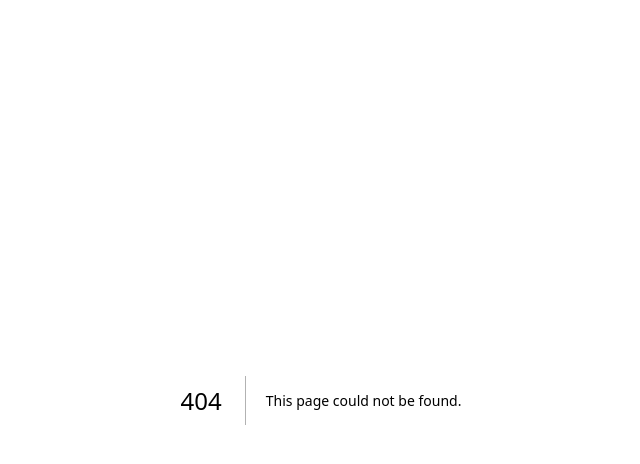
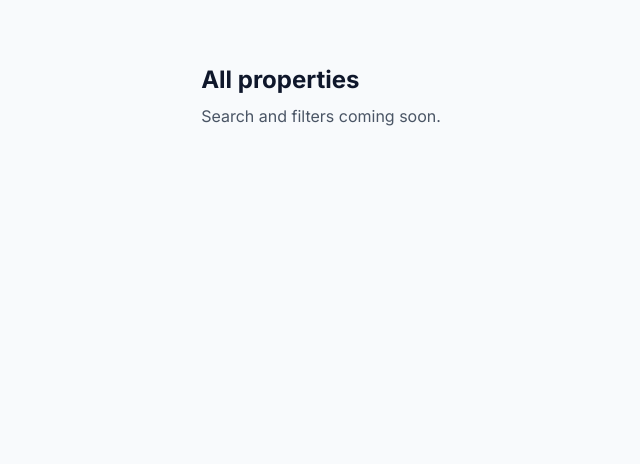
Before and after one commit to radcrew/real-estate-consultant, a Next.js app in the folder frontend/: page /listings in a window 1280 px wide. Before the commit this address had no page. Shown: the top 464 px of the page, without its empty margins (319-959 px from the left). Built offline with nearby package versions, Linux system fonts and the light colour scheme.

Commit message:
feat: add browse all properties button

```diff
--- /dev/null
+++ b/frontend/app/listings/page.tsx
@@ -0,0 +1,8 @@
+const ListingsIndexPage = () => (
+  <div className="mx-auto max-w-screen-xl px-4 py-16">
+    <h1 className="text-2xl font-bold text-foreground">All properties</h1>
+    <p className="mt-2 text-muted-foreground">Search and filters coming soon.</p>
+  </div>
+)
+
+export default ListingsIndexPage
--- a/frontend/components/landing/featured-listings.tsx
+++ b/frontend/components/landing/featured-listings.tsx
@@ -1,9 +1,11 @@
 import Image from "next/image";
 import Link from "next/link";
+import { Search } from "lucide-react";
 
 import type { FeaturedListing } from "@/constants";
 import { FEATURED_LISTINGS } from "@/constants";
-
+import { buttonVariants } from "@/components/ui/button";
+import { cn } from "@/lib/utils";
 const SECTION =
   "border-b border-border/60 bg-muted/30 px-4 py-14 sm:py-16";
 
@@ -14,6 +16,11 @@ const TITLE =
 
 const GRID =
   "mt-10 grid grid-cols-1 gap-6 sm:grid-cols-2 sm:gap-7 lg:grid-cols-3 lg:gap-8";
+
+const BROWSE_ROW = "mt-10 flex justify-center sm:mt-12";
+
+const BROWSE_BUTTON =
+  "inline-flex items-center gap-2 px-6 font-semibold shadow-none";
 
 const ListingCard = ({ listing }: { listing: FeaturedListing }) => (
   <Link
@@ -71,6 +78,19 @@ export const FeaturedListings = () => (
           <ListingCard key={listing.id} listing={listing} />
         ))}
       </div>
+
+      <div className={BROWSE_ROW}>
+        <Link
+          href="/listings"
+          className={cn(
+            buttonVariants({ variant: "outline", size: "lg" }),
+            BROWSE_BUTTON
+          )}
+        >
+          <Search className="size-5 shrink-0" aria-hidden />
+          Browse All Properties
+        </Link>
+      </div>
     </div>
   </section>
 )
```
